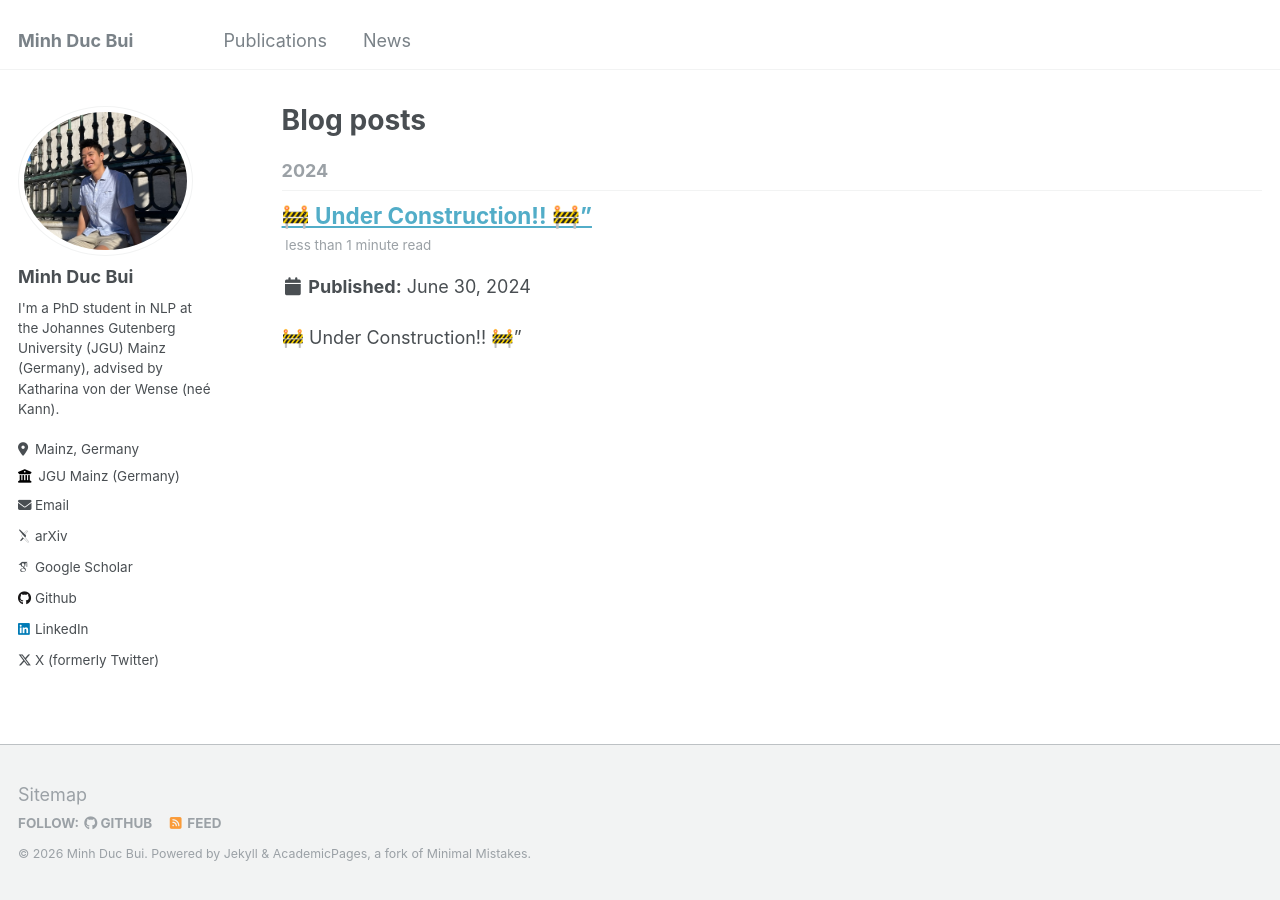
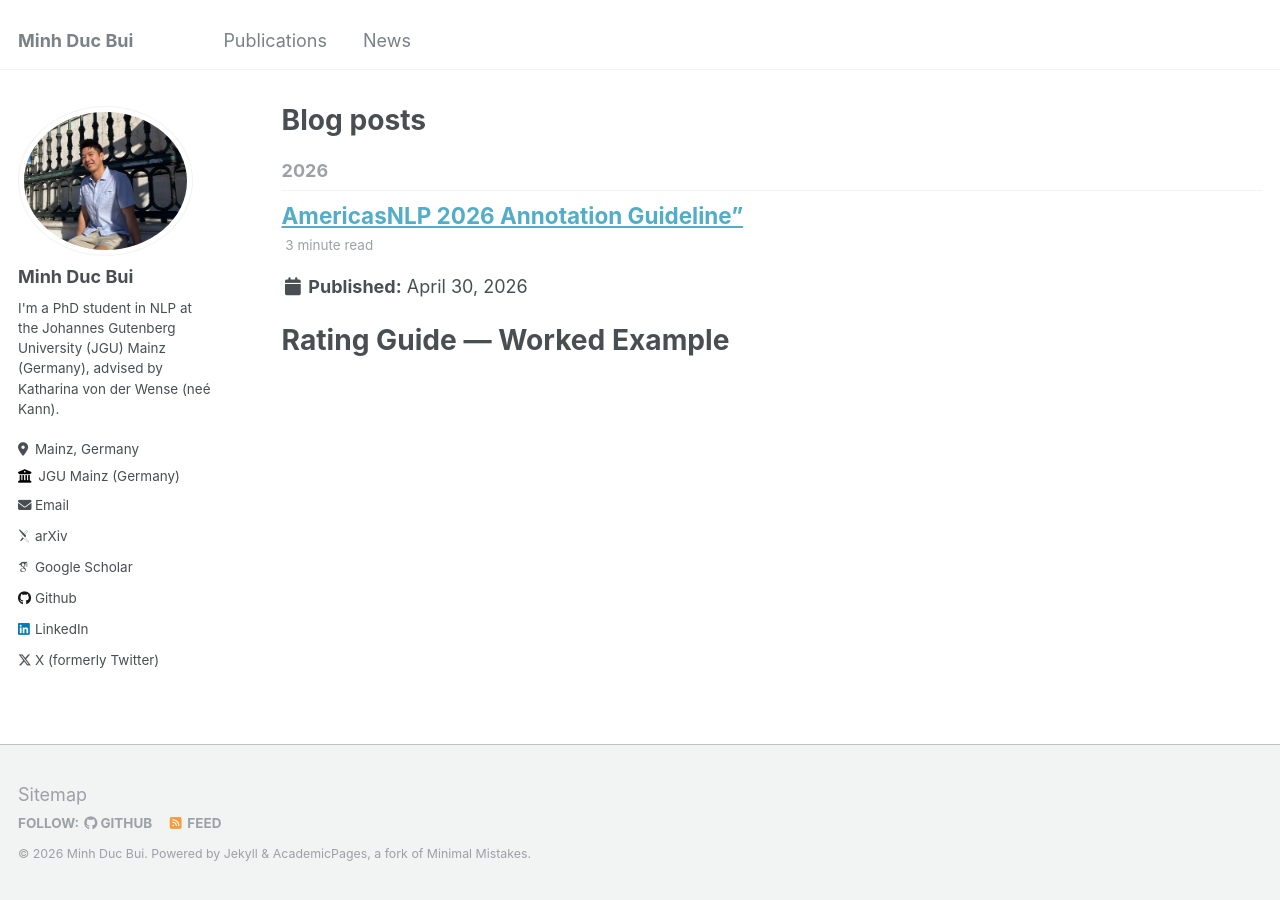
Before and after one commit to MinhDucBui/minhducbui.github.io, a Jekyll site: the page built from _pages/year-archive.html, in a window 1280 px wide. Built offline with Jekyll 4.4.1, drawn with Linux system fonts in a browser that asks for light colours; some web fonts are replaced; part of the change alters nothing that is shown.

Commit message:
add example

```diff
--- a/_posts/2012-08-14-blog-post-1.md
+++ b/_posts/2012-08-14-blog-post-1.md
@@ -1,9 +1,83 @@
 ---
-title: '🚧 Under Construction!! 🚧"'
-date: 2024-06-30
+title: 'AmericasNLP 2026 Annotation Guideline"'
+date: 2026-04-30
 permalink: /posts/2024/06/construction/
 tags:
   - cool posts
 ---
 
-🚧 Under Construction!! 🚧"
+
+# Rating Guide — Worked Example
+
+This page shows how the 1–5 rating scale works in practice, using a Spanish caption example.
+
+---
+
+## How to rate
+
+For each system caption, give **one overall score** from **1 to 5**, considering two dimensions:
+
+1. **Language quality** — Is it written in the target language? Is it grammatical, fluent, and natural? If the language is broken, the caption cannot score high even if the content is right.
+2. **Image fidelity & cultural appropriateness** — Does the caption describe what you actually see in the image? Does it use the right cultural terms? Would someone from the community find it respectful and accurate?
+
+---
+
+## Rating scale
+
+- **5 — Excellent:** Fluent, natural language *and* an accurate, culturally grounded description of the image. Uses the correct cultural and technical terms. Nothing meaningful to fix.
+- **4 — Good:** Clear, well-written language with a correct description, but has small flaws — e.g. minor language errors, missing caption details, or imprecise cultural vocabulary.
+- **3 — Mixed:** The language is mostly understandable, but the caption gets things wrong about the image, omits important content, or is too vague to be clearly useful.
+- **2 — Poor:** The language has serious problems (broken grammar, frequent errors, hard to follow) *and* the description is largely inaccurate. Still recognizable as an attempt at a caption.
+- **1 — Unusable:** Not in the target language, not understandable as language, or completely unrelated to the image.
+
+---
+
+## Worked example
+
+**Image:** A matador performing a *verónica* pass with a red cape in front of a bull in a plaza.
+
+![El Fandi performing a verónica](https://upload.wikimedia.org/wikipedia/commons/1/17/%22El_Fandi%22_a_la_ver%C3%B3nica.jpg)
+
+**Reference caption (guideline):** *Un torero realiza un lance a la verónica con el capote ante el toro en la plaza.*
+
+---
+
+### 5 — Excellent
+
+> *"Un torero ejecuta una verónica con el capote ante el toro en la plaza."*
+
+Fluent Spanish, accurate description, and uses the correct cultural term (*verónica*) for the specific cape pass shown. Nothing to fix.
+
+---
+
+### 4 — Good
+
+> *"Un hombre con traje rojo sostiene una tela frente a un toro grande."*
+
+Clear, correct Spanish and the description matches the image, but it avoids the cultural and technical vocabulary — *"hombre"* instead of *torero*, *"traje rojo"* instead of *traje de luces*, *"tela"* instead of *capote*, and no mention of the specific pass (*verónica*). Accurate but not culturally precise.
+
+---
+
+### 3 — Mixed
+
+> *"Un hombre con ropa de colores sostiene una tela en un lugar grande."*
+
+The Spanish is good, but the description is far too vague — it avoids all cultural terms, does not mention the bull at all, and gives almost no useful information about what is happening. Technically not wrong, but not clearly useful either.
+
+---
+
+### 2 — Poor
+
+> *"Mujer azul con guitarra en parque luchar pequeño en calle mucho."*
+
+The language is broken — missing articles, no conjugated verbs, no real sentence structure — *and* the content is largely wrong (no woman, no guitar, no park). Recognizable as an attempt, but unusable as a caption.
+
+---
+
+### 1 — Unusable
+
+> *"Torador bulleando capelar el rojado arenoso con grandote luchamiento plazudo."*
+
+The words look Spanish but most are invented or malformed, and the sentence cannot be understood. Not really written in the language.
+
+---
```
